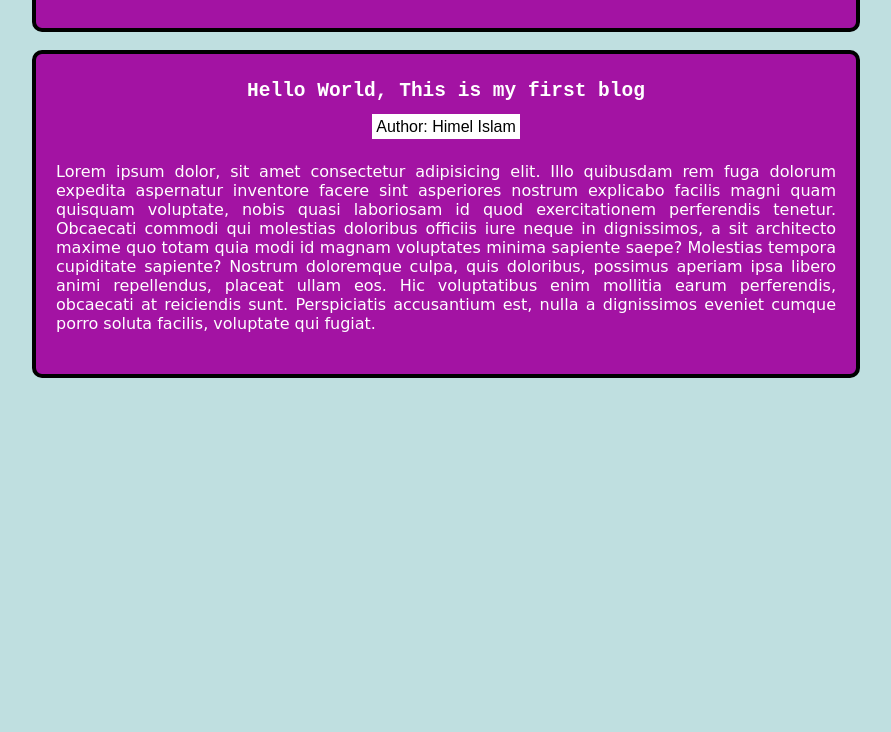
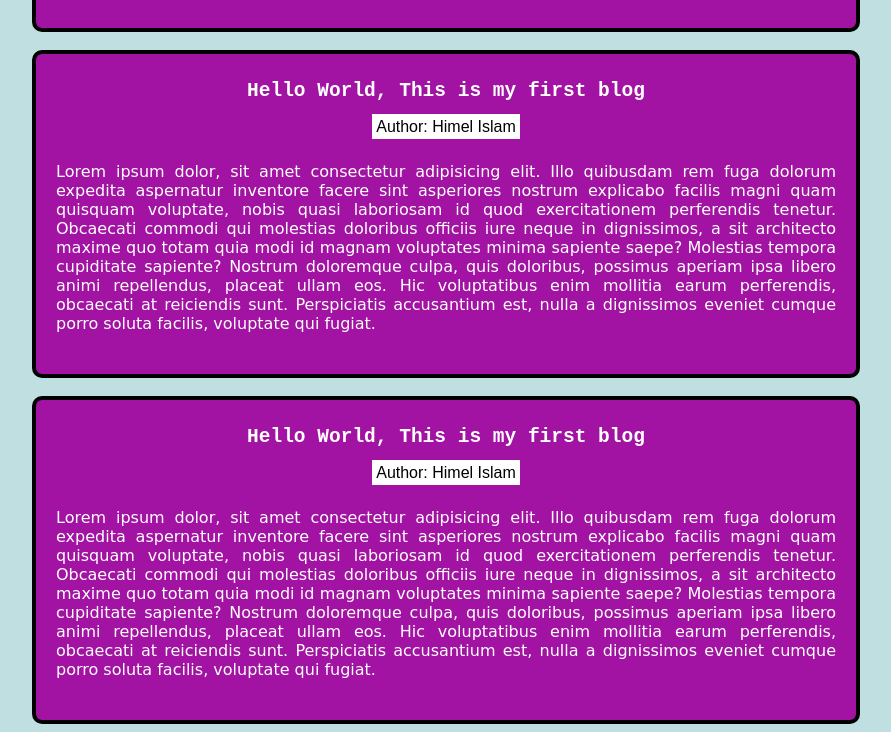
Before and after one commit to himelislam/fp1, a plain HTML site: page input.html in a window 1280 px wide. Shown: the part 650-1382 px from the top of the page, without its empty margins (194-1085 px from the left). Before the commit the page ends 1036 px from the top, so only its background shows below. Drawn offline with Linux system fonts and the light colour scheme.

Commit message:
text send

```diff
--- a/input.html
+++ b/input.html
@@ -24,6 +24,11 @@
         <h2 class="header">Hello World, This is my first blog</h2>
         <span>Author: Himel Islam</span>
         <p>Lorem ipsum dolor, sit amet consectetur adipisicing elit. Illo quibusdam rem fuga dolorum expedita aspernatur inventore facere sint asperiores nostrum explicabo facilis magni quam quisquam voluptate, nobis quasi laboriosam id quod exercitationem perferendis tenetur. Obcaecati commodi qui molestias doloribus officiis iure neque in dignissimos, a sit architecto maxime quo totam quia modi id magnam voluptates minima sapiente saepe? Molestias tempora cupiditate sapiente? Nostrum doloremque culpa, quis doloribus, possimus aperiam ipsa libero animi repellendus, placeat ullam eos. Hic voluptatibus enim mollitia earum perferendis, obcaecati at reiciendis sunt. Perspiciatis accusantium est, nulla a dignissimos eveniet cumque porro soluta facilis, voluptate qui fugiat.</p>
+    </div><br>
+    <div>
+        <h2 class="header">Hello World, This is my first blog</h2>
+        <span>Author: Himel Islam</span>
+        <p>Lorem ipsum dolor, sit amet consectetur adipisicing elit. Illo quibusdam rem fuga dolorum expedita aspernatur inventore facere sint asperiores nostrum explicabo facilis magni quam quisquam voluptate, nobis quasi laboriosam id quod exercitationem perferendis tenetur. Obcaecati commodi qui molestias doloribus officiis iure neque in dignissimos, a sit architecto maxime quo totam quia modi id magnam voluptates minima sapiente saepe? Molestias tempora cupiditate sapiente? Nostrum doloremque culpa, quis doloribus, possimus aperiam ipsa libero animi repellendus, placeat ullam eos. Hic voluptatibus enim mollitia earum perferendis, obcaecati at reiciendis sunt. Perspiciatis accusantium est, nulla a dignissimos eveniet cumque porro soluta facilis, voluptate qui fugiat.</p>
     </div>
 </body>
 </html>
```
